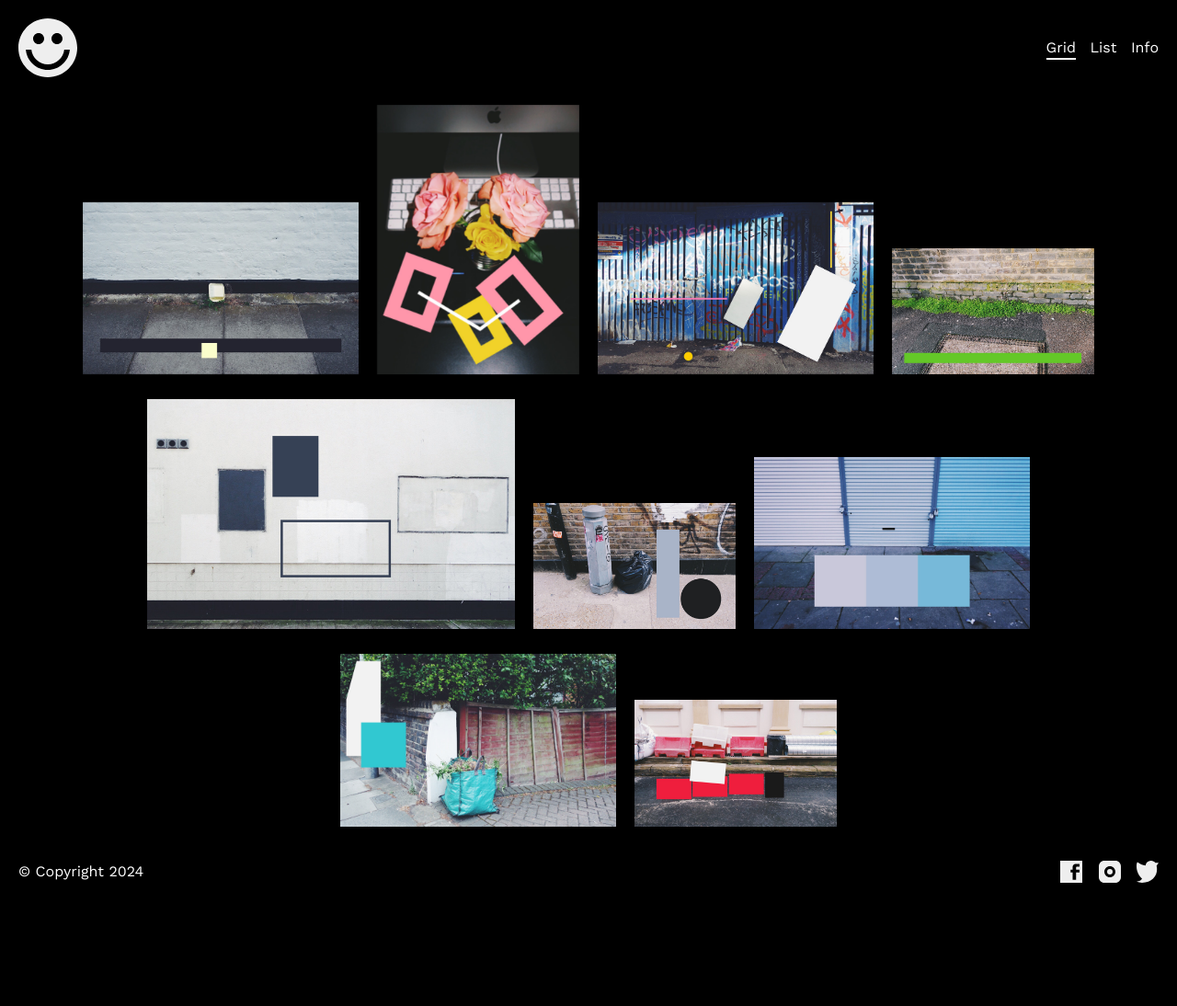
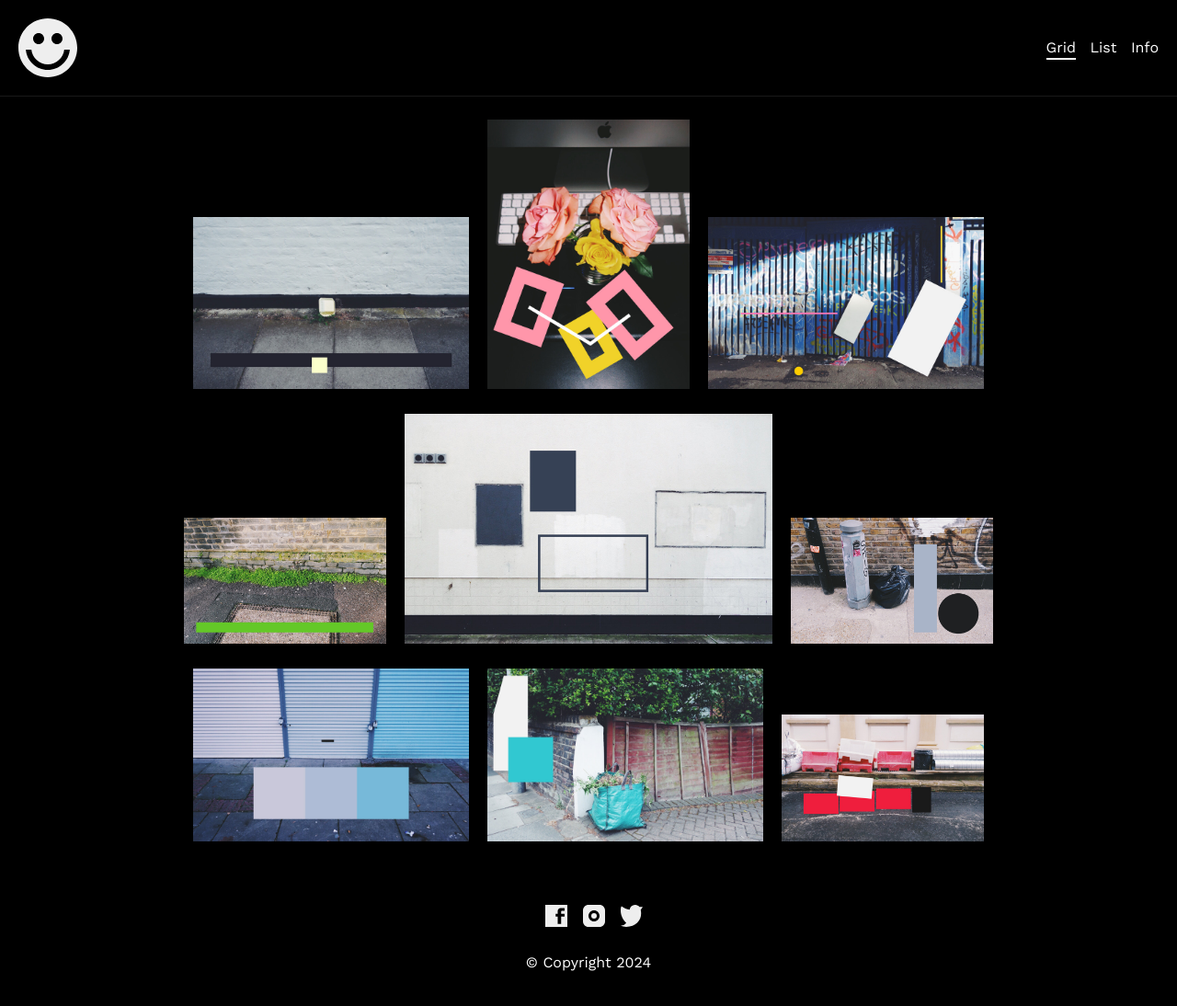
Before and after one commit to neerajfullstack/boyce, a plain HTML site: page index.html in a window 1280 px wide. Shown: the whole page at 92% size. Before the commit the page ends 987 px from the top, so only its background shows below. Drawn offline with nearby package versions, Linux system fonts and the light colour scheme.

Commit message:
basic css done

```diff
--- a/css/style.css
+++ b/css/style.css
@@ -10,7 +10,7 @@ body {
   line-height: 1.5;
   color: #fff;
   background-color: #000;
-  padding-top: 104px;
+  padding-top: 120px;
 }
 
 a {
@@ -30,6 +30,9 @@ header {
   display: flex;
   align-items: center;
   justify-content: space-between;
+  z-index: 10000;
+  background-color: rgba(0, 0, 0, 0.7);
+  border-bottom: 1px solid rgba(40, 40, 40, 0.633);
 }
 
 .site-logo {
@@ -56,6 +59,8 @@ header nav a.selected {
   flex-wrap: wrap;
   align-items: flex-end;
   justify-content: center;
+  padding-left: 10px;
+  padding-right: 10px;
 }
 
 .photo img {
@@ -83,12 +88,14 @@ header nav a.selected {
   height: 100%;
   background-color: rgba(0, 0, 0, 0.7);
   opacity: 0;
+  transition: all 0.3s;
 }
 
 .overlay h2 {
   font-weight: 300;
-  font-size: 28px;
+  font-size: 32px;
   position: absolute;
+  width: 100%;
   left: -15px;
   top: -15px;
   line-height: 1.1;
@@ -98,11 +105,18 @@ header nav a.selected {
   opacity: 1;
 }
 
+.photo:focus .overlay {
+  opacity: 1;
+}
+
 footer {
-  margin: 0 auto;
+  margin: 32px auto;
   display: flex;
   justify-content: space-between;
   padding: 20px;
+  flex-direction: column-reverse;
+  gap: 20px;
+  align-items: center;
 }
 
 footer img {
--- a/index.html
+++ b/index.html
@@ -22,55 +22,55 @@
   </header>
 
   <section class="photos">
-    <div class="photo">
+    <div class="photo" tabindex="0">
       <div class="overlay">
         <h2>Black Line Yellow Box</h2>
       </div>
       <img src="./assets/image_1.jpg" alt="Image">
     </div>
-    <div class="photo small">
+    <div class="photo small" tabindex="1">
       <div class="overlay">
         <h2>Desk Flowers</h2>
       </div>
       <img src="./assets/image_2.jpg" alt="Image">
     </div>
-    <div class="photo">
+    <div class="photo" tabindex="3">
       <div class="overlay">
         <h2>Fence Sign Reach</h2>
       </div>
       <img src="./assets/image_3.jpg" alt="Image">
     </div>
-    <div class="photo small">
+    <div class="photo small" tabindex="4">
       <div class="overlay">
         <h2>Green Grass Line</h2>
       </div>
       <img src="./assets/image_4.jpg" alt="Image">
     </div>
-    <div class="photo large">
+    <div class="photo large" tabindex="5">
       <div class="overlay">
         <h2>Filled Outline</h2>
       </div>
       <img src="./assets/image_5.jpg" alt="Image">
     </div>
-    <div class="photo small">
+    <div class="photo small" tabindex="6">
       <div class="overlay">
         <h2>Bollard Black Grey</h2>
       </div>
       <img src="./assets/image_6.jpg" alt="Image">
     </div>
-    <div class="photo">
+    <div class="photo" tabindex="7">
       <div class="overlay">
         <h2>Three Shutters</h2>
       </div>
       <img src="./assets/image_7.jpg" alt="Image">
     </div>
-    <div class="photo">
+    <div class="photo" tabindex="8">
       <div class="overlay">
         <h2>Green Bag White Wall</h2>
       </div>
       <img src="./assets/image_8.jpg" alt="Image">
     </div>
-    <div class="photo small ">
+    <div class="photo small" tabindex="9">
       <div class="overlay">
         <h2>Temporary Barrier Bin</h2>
       </div>
```
